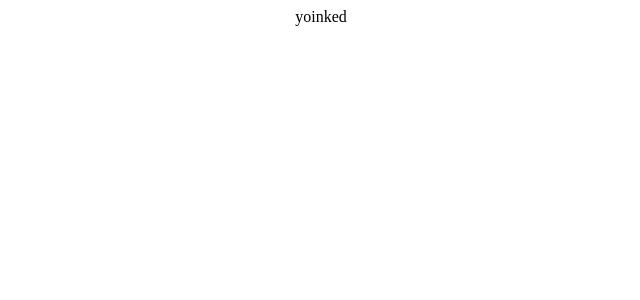
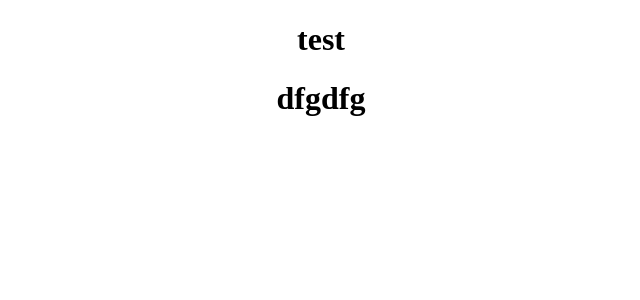
Before and after one commit to t-es-pas-tout-seul/t-es-pas-tout-seul, a React (Create React App) app in the folder tpts_client/: page /Admin in a window 1280 px wide. Shown: the top 300 px of the page, without its empty margins (319-959 px from the left). Built offline with nearby package versions, Linux system fonts and the light colour scheme.

Commit message:
Routing progress

```diff
--- a/tpts_client/package.json
+++ b/tpts_client/package.json
@@ -8,6 +8,7 @@
     "@testing-library/user-event": "^13.5.0",
     "react": "^18.1.0",
     "react-dom": "^18.1.0",
+    "react-router-dom": "^6.3.0",
     "react-scripts": "5.0.1",
     "web-vitals": "^2.1.4"
   },
--- a/tpts_client/src/App.js
+++ b/tpts_client/src/App.js
@@ -1,11 +1,31 @@
-import React from "react";
+import React, { Component } from 'react';
 import './App.css';
+import Admin from "./Pages/Admin.js";
+import Articles from "./Pages/Articles.js";
+import Audio from "./Pages/Audio.js";
+import Videos from "./Pages/Videos.js";
+import Home from "./Pages/Home.js";
+import Page404 from "./Pages/Page404.js";
 
+import BurgerMenu from "./Components/BurgerMenu.js";
+
+import {BrowserRouter as Router, Routes, Route } from 'react-router-dom';
 function App() {
   return (
+    <Router>
     <div className="App">
-      yoinked
+      <BurgerMenu/>
+      <Routes>
+      <Route path="/Home" element={<Home/>} />
+      <Route path="/Audio" element={<Audio/>} />
+      <Route path="/Videos" element={<Videos/>} />
+      <Route path="/Articles" element={<Articles/>} />
+      <Route path="/Admin" element={<Admin/>} />
+      <Route path="/404" element={<Page404/>} />
+      </Routes>
     </div>
+    </Router>
+
   );
 }
 
--- /dev/null
+++ b/tpts_client/src/Components/BurgerMenu.js
@@ -0,0 +1,9 @@
+import React from "react";
+
+function BurgerMenu() {
+  return (
+<h1>test</h1>
+  );
+}
+
+export default BurgerMenu;
--- a/tpts_client/src/Pages/Admin.js
+++ b/tpts_client/src/Pages/Admin.js
@@ -2,7 +2,7 @@ import React from "react";
 
 function Admin() {
   return (
-    //code here
+<h1>dfgdfg</h1>
   );
 }
 
--- a/tpts_client/src/Pages/Articles.js
+++ b/tpts_client/src/Pages/Articles.js
@@ -2,7 +2,7 @@ import React from "react";
 
 function Articles() {
   return (
-    //code here
+<h1>dfgdfg</h1>
   );
 }
 
--- a/tpts_client/src/Pages/Audio.js
+++ b/tpts_client/src/Pages/Audio.js
@@ -2,7 +2,7 @@ import React from "react";
 
 function Audio() {
   return (
-    //code here
+<h1>dfgdfg</h1>
   );
 }
 
--- a/tpts_client/src/Pages/Home.js
+++ b/tpts_client/src/Pages/Home.js
@@ -2,7 +2,7 @@ import React from "react";
 
 function Home() {
   return (
-    //code here
+<h1>dfgdfg</h1>
   );
 }
 
--- a/tpts_client/src/Pages/Page404.js
+++ b/tpts_client/src/Pages/Page404.js
@@ -2,7 +2,7 @@ import React from "react";
 
 function Page404() {
   return (
-    //code here
+<h1>dfgdfg</h1>
   );
 }
 
--- a/tpts_client/src/Pages/Videos.js
+++ b/tpts_client/src/Pages/Videos.js
@@ -2,7 +2,7 @@ import React from "react";
 
 function Videos() {
   return (
-    //code here
+<h1>dfgdfg</h1>
   );
 }
 
```
Also changed, not shown: 1 other file (tests, documents, lock files or other folders).
